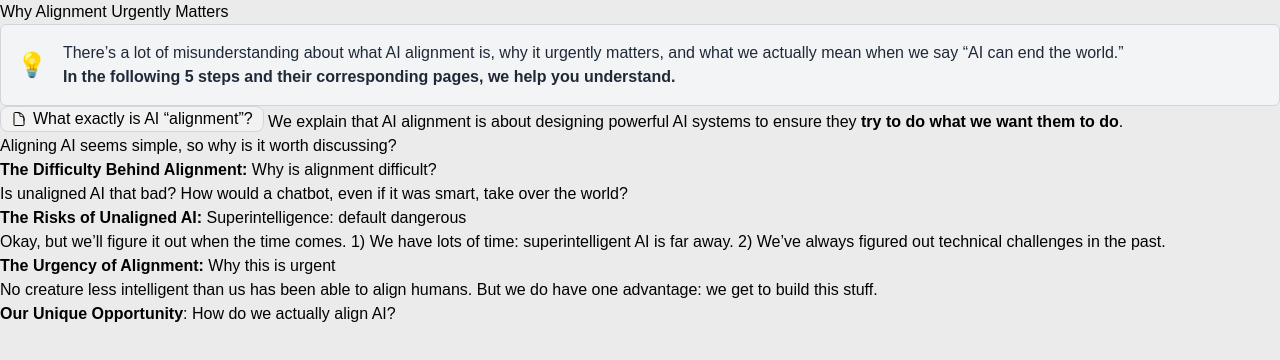
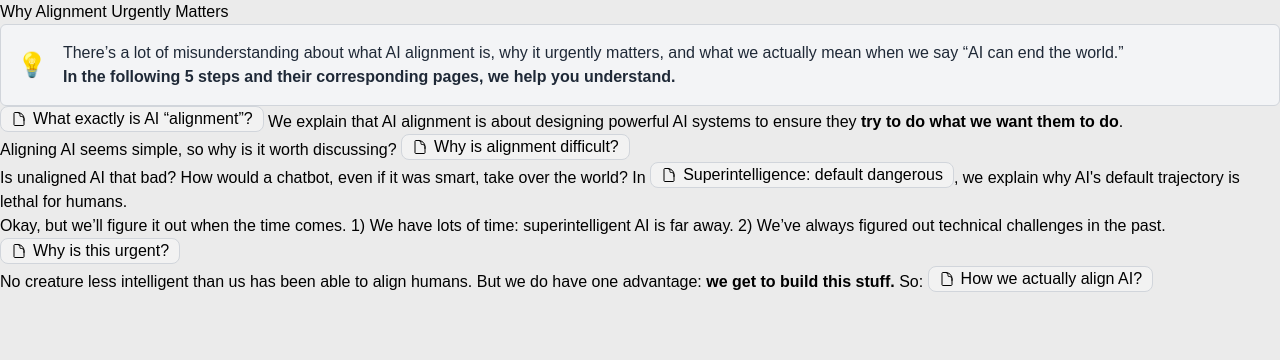
Before and after one commit to masonwang025/alignment-guide, a Next.js app: page /why-alignment in a window 1280 px wide. Shown: the top 360 px of the page. Built offline with nearby package versions, Linux system fonts and the light colour scheme.

Commit message:
quickstart done

```diff
--- a/src/pages/why-alignment.mdx
+++ b/src/pages/why-alignment.mdx
@@ -13,23 +13,15 @@ import LinkBadge from "@/components/elements/LinkBadge";
 </Promise>
 
 1. <LinkBadge
-     link="/what-is-alignment"
+     link="/understanding-alignment"
      text="What exactly is AI “alignment”?"
    /> We explain that AI alignment is about designing powerful AI systems to ensure
    they **try to do what we want them to do**.
 
-2. Aligning AI seems simple, so why is it worth discussing?
+2. Aligning AI seems simple, so why is it worth discussing? <LinkBadge link="/why-alignment-is-difficult" text="Why is alignment difficult?" />
 
-   **The Difficulty Behind Alignment:** [Why is alignment difficult?](https://www.notion.so/Why-is-alignment-difficult-385f815223004c148a1e6879afe10bcf?pvs=21)
+3. Is unaligned AI that bad? How would a chatbot, even if it was smart, take over the world? In <LinkBadge link="/superintelligence-default-dangerous" text="Superintelligence: default dangerous" />, we explain why AI's default trajectory is lethal for humans.
 
-3. Is unaligned AI that bad? How would a chatbot, even if it was smart, take over the world?
+4. Okay, but we’ll figure it out when the time comes. 1) We have lots of time: superintelligent AI is far away. 2) We’ve always figured out technical challenges in the past. <LinkBadge link="/why-this-is-urgent" text="Why is this urgent?" />
 
-   **The Risks of Unaligned AI:** [Superintelligence: default dangerous](https://www.notion.so/Superintelligence-default-dangerous-9ef0d11a444845eda56b09077b781547?pvs=21)
-
-4. Okay, but we’ll figure it out when the time comes. 1) We have lots of time: superintelligent AI is far away. 2) We’ve always figured out technical challenges in the past.
-
-   **The Urgency of Alignment:** [Why this is urgent](https://www.notion.so/Why-this-is-urgent-af137b54fa664cf0b214a0385c1c3fd1?pvs=21)
-
-5. No creature less intelligent than us has been able to align humans. But we do have one advantage: we get to build this stuff.
-
-   **Our Unique Opportunity**: [How do we actually align AI?](https://www.notion.so/How-do-we-actually-align-AI-2eddeb9538e848c8b45b2b4701ee5afc?pvs=21)
+5. No creature less intelligent than us has been able to align humans. But we do have one advantage: <b>we get to build this stuff.</b> So: <LinkBadge link="/how-we-align" text="How we actually align AI?" />
```
